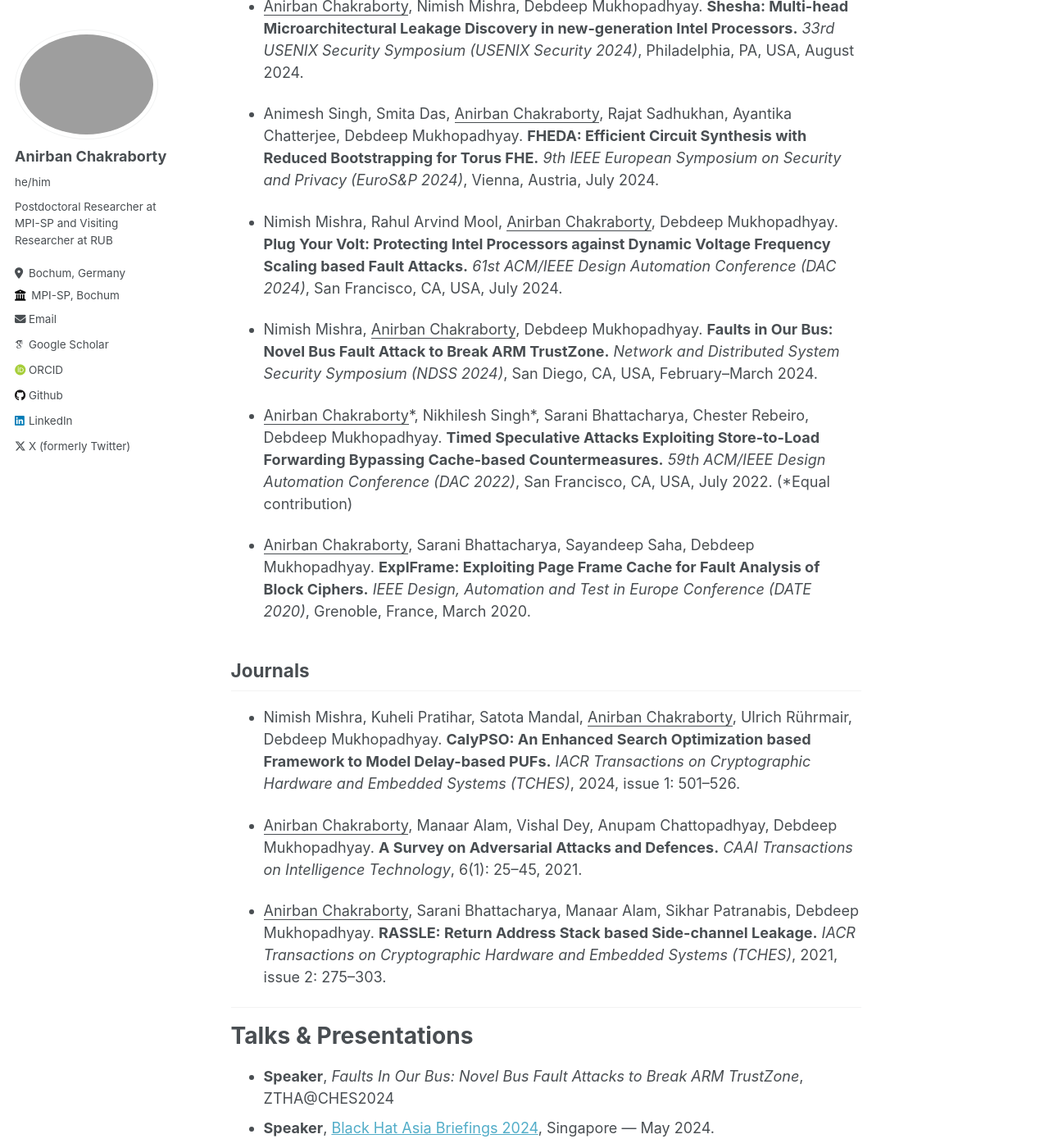
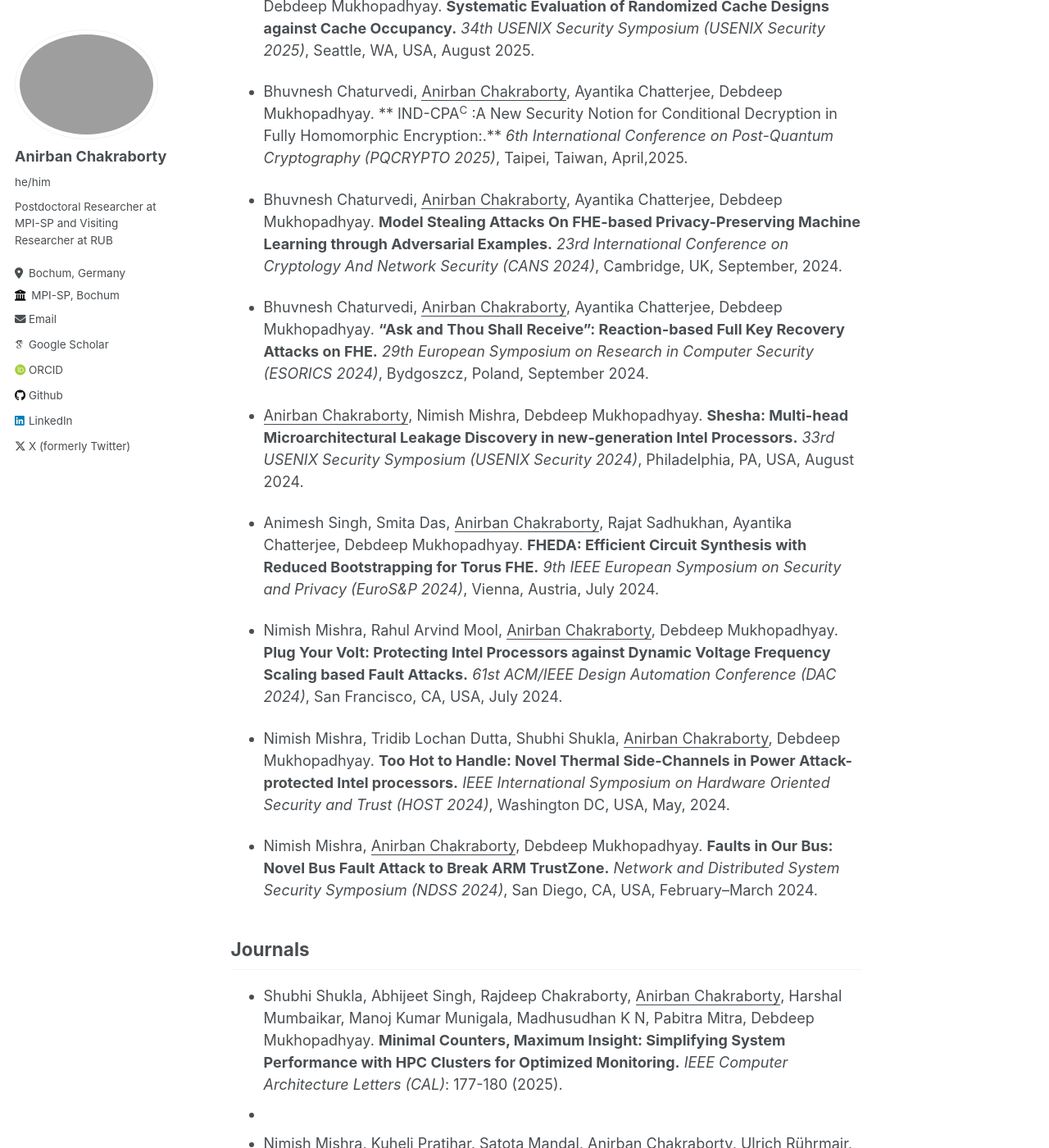
Before and after one commit to anirbanc3/anirbanc3.github.io, a Jekyll site: the page built from _pages/about.md, in a window 1280 px wide and 1400 px high, scrolled down 1153 px. Shown: the whole window at 82% size. Built offline with Jekyll 4.4.1, drawn with Linux system fonts in a browser that asks for light colours; some web fonts are replaced; some of the changed text lies outside the part shown.

Commit message:
Update publication dates and section titles

```diff
--- a/_pages/about.md
+++ b/_pages/about.md
@@ -34,13 +34,23 @@ My research interests span all aspects of Hardware Security with a primary focus
 
 ***
 
-# Selected Publications {#publications}
+# Recent Publications {#publications}
 
 <div class="wordwrap">The full list can be found at <a href="https://dblp.org/pid/73/2286-3.html" target="_blank">my dblp profile <i class="fas fa-external-link-alt"></i></a> or <a href="https://scholar.google.com/citations?user=QzcCWLMAAAAJ&hl=en" target="_blank">Google Scholar <i class="fas fa-external-link-alt"></i></a>.</div>
 
 ## Conferences
+- Roland Czerny, Simon Lammer, Lukas Giner, <u>Anirban Chakraborty</u>, Daniel Gruss. **: Fast and Secure LLC Caches via Spatial Windows.** _23rd Conference on Detection of Intrusions and Malware &
+Vulnerability Assessment (DIMVA 2026)_, Chania, Greece, July, 2026.
+
+- Yanik Kleibrink, <u>Anirban Chakraborty</u>, Yuval Yarom. **General Store: Speculative Address Translation in x86 Processors.** _Proceedings of the Microarchitecture Security Conference (uASC 2026)_, Leuven, Belgium,
+February, 2026.
 
 - <u>Anirban Chakraborty</u>, Nimish Mishra, Sayandeep Saha, Sarani Bhattacharya, Debdeep Mukhopadhyay. **Systematic Evaluation of Randomized Cache Designs against Cache Occupancy.** _34th USENIX Security Symposium (USENIX Security 2025)_, Seattle, WA, USA, August 2025.
+
+- Bhuvnesh Chaturvedi, <u>Anirban Chakraborty</u>, Ayantika Chatterjee, Debdeep Mukhopadhyay. ** IND-CPA<sup>C</sup> :A New Security Notion for Conditional Decryption in Fully Homomorphic Encryption:.** _6th
+International Conference on Post-Quantum Cryptography (PQCRYPTO 2025)_, Taipei, Taiwan, April,2025.
+
+- Bhuvnesh Chaturvedi, <u>Anirban Chakraborty</u>, Ayantika Chatterjee, Debdeep Mukhopadhyay. **Model Stealing Attacks On FHE-based Privacy-Preserving Machine Learning through Adversarial Examples.** _23rd International Conference on Cryptology And Network Security (CANS 2024)_, Cambridge, UK, September, 2024.
 
 - Bhuvnesh Chaturvedi, <u>Anirban Chakraborty</u>, Ayantika Chatterjee, Debdeep Mukhopadhyay. **"Ask and Thou Shall Receive": Reaction-based Full Key Recovery Attacks on FHE.** _29th European Symposium on Research in Computer Security (ESORICS 2024)_, Bydgoszcz, Poland, September 2024.
 
@@ -50,19 +60,16 @@ My research interests span all aspects of Hardware Security with a primary focus
 
 - Nimish Mishra, Rahul Arvind Mool, <u>Anirban Chakraborty</u>, Debdeep Mukhopadhyay. **Plug Your Volt: Protecting Intel Processors against Dynamic Voltage Frequency Scaling based Fault Attacks.** _61st ACM/IEEE Design Automation Conference (DAC 2024)_, San Francisco, CA, USA, July 2024.
 
+- Nimish Mishra, Tridib Lochan Dutta, Shubhi Shukla, <u>Anirban Chakraborty</u>, Debdeep Mukhopadhyay. **Too Hot to Handle: Novel Thermal Side-Channels in Power Attack-protected Intel processors.** _IEEE International Symposium on Hardware Oriented Security and Trust (HOST 2024)_,  Washington DC, USA, May, 2024.
+
 - Nimish Mishra, <u>Anirban Chakraborty</u>, Debdeep Mukhopadhyay. **Faults in Our Bus: Novel Bus Fault Attack to Break ARM TrustZone.** _Network and Distributed System Security Symposium (NDSS 2024)_, San Diego, CA, USA, February–March 2024.
 
-- <u>Anirban Chakraborty</u>\*, Nikhilesh Singh\*, Sarani Bhattacharya, Chester Rebeiro, Debdeep Mukhopadhyay. **Timed Speculative Attacks Exploiting Store-to-Load Forwarding Bypassing Cache-based Countermeasures.** _59th ACM/IEEE Design Automation Conference (DAC 2022)_, San Francisco, CA, USA, July 2022. (\*Equal contribution)
-
-- <u>Anirban Chakraborty</u>, Sarani Bhattacharya, Sayandeep Saha, Debdeep Mukhopadhyay. **ExplFrame: Exploiting Page Frame Cache for Fault Analysis of Block Ciphers.** _IEEE Design, Automation and Test in Europe Conference (DATE 2020)_, Grenoble, France, March 2020.
 
 ## Journals
 
+- Shubhi Shukla, Abhijeet Singh, Rajdeep Chakraborty, <u>Anirban Chakraborty</u>, Harshal Mumbaikar, Manoj Kumar Munigala, Madhusudhan K N, Pabitra Mitra, Debdeep Mukhopadhyay. **Minimal Counters, Maximum Insight: Simplifying System Performance with HPC Clusters for Optimized Monitoring.** _IEEE Computer Architecture Letters (CAL)_: 177-180 (2025).
+-
 - Nimish Mishra, Kuheli Pratihar, Satota Mandal, <u>Anirban Chakraborty</u>, Ulrich Rührmair, Debdeep Mukhopadhyay. **CalyPSO: An Enhanced Search Optimization based Framework to Model Delay-based PUFs.** _IACR Transactions on Cryptographic Hardware and Embedded Systems (TCHES)_, 2024, issue 1: 501–526.
-
-- <u>Anirban Chakraborty</u>, Manaar Alam, Vishal Dey, Anupam Chattopadhyay, Debdeep Mukhopadhyay. **A Survey on Adversarial Attacks and Defences.** _CAAI Transactions on Intelligence Technology_, 6(1): 25–45, 2021.
-
-- <u>Anirban Chakraborty</u>, Sarani Bhattacharya, Manaar Alam, Sikhar Patranabis, Debdeep Mukhopadhyay. **RASSLE: Return Address Stack based Side-channel Leakage.** _IACR Transactions on Cryptographic Hardware and Embedded Systems (TCHES)_, 2021, issue 2: 275–303.
 
 
 ***
```
Also changed, not shown: other parts of _pages/about.md (+1 -5 lines).
